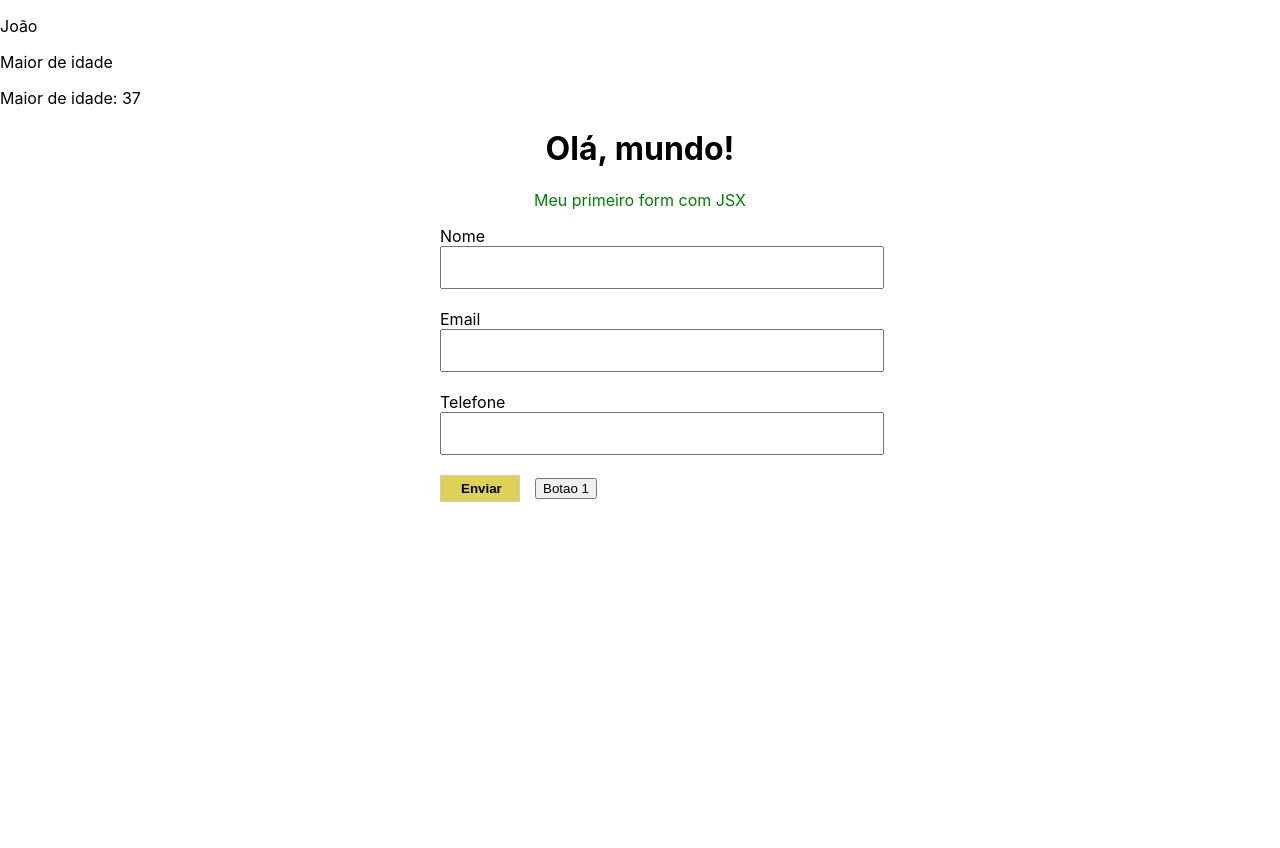
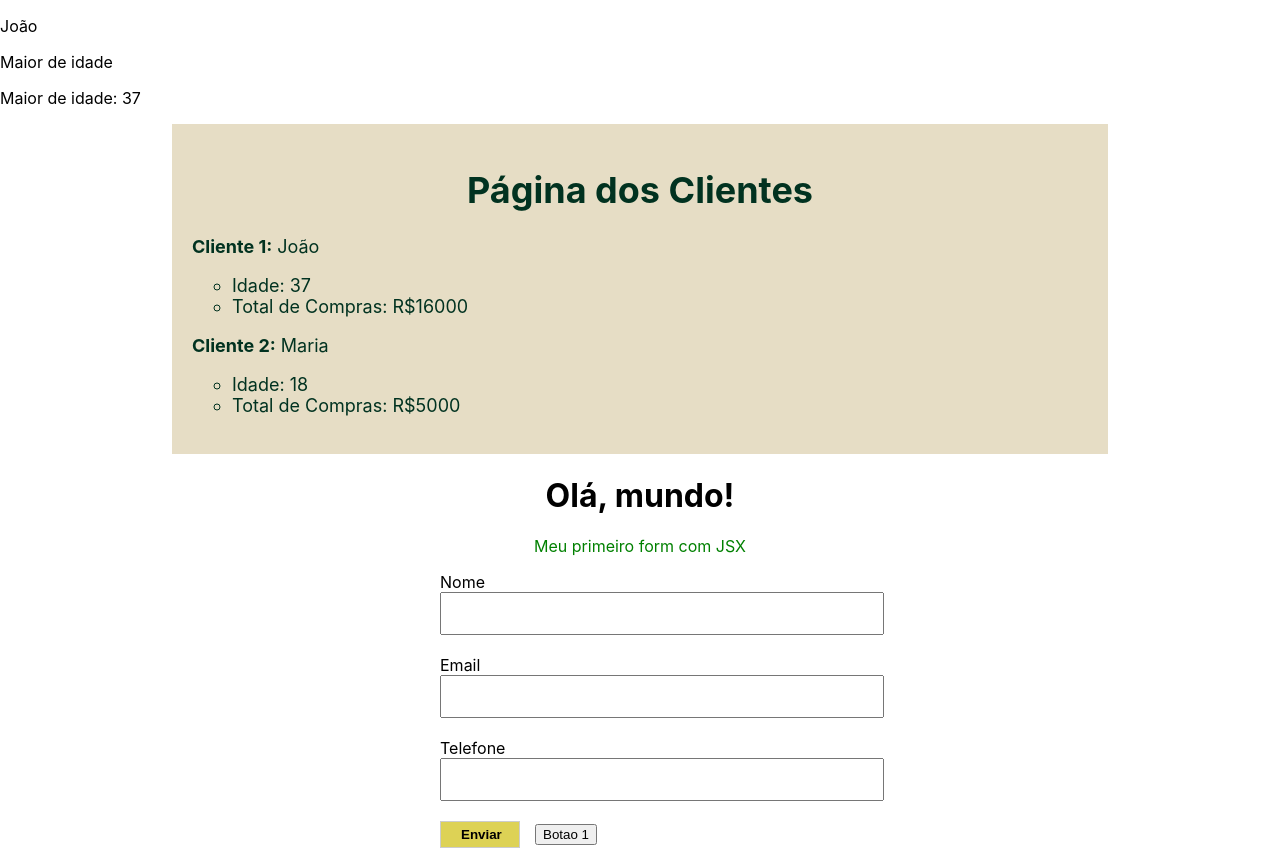
Before and after one commit to rafael-angonese/bons-drinks-resilia, a React (Create React App) app: page / in a window 1280 px wide. Before the commit the page ends 800 px from the top, so only its background shows below. Built offline with nearby package versions, Linux system fonts and the light colour scheme.

Commit message:
:sparkles: feat: created clients list

```diff
--- a/src/App.js
+++ b/src/App.js
@@ -55,6 +55,14 @@ function App() {
     }
   };
 
+  const totalJoao = clienteJoao.compras
+    .map((item) => Number(item.preco))
+    .reduce((a, b) => a + b);
+
+  const totalMaria = clienteMaria.compras
+    .map((item) => Number(item.preco))
+    .reduce((a, b) => a + b);
+
   return (
     <div>
       {/*Utilizamos as chaves para poder passar as variaveis pro JSX*/}
@@ -64,6 +72,33 @@ function App() {
       <p>{clienteJoao.idade >= 18 ? "Maior de idade" : "Menor de idade"}</p>
 
       <p> {checkIdade(clienteJoao.idade)} </p>
+
+      <div
+        style={{
+          fontSize: "18px",
+          width: "70%",
+          margin: "0 auto",
+          color: "#013220",
+          backgroundColor: "#e6ddc5",
+          padding: "20px",
+        }}
+      >
+        <h1 style={{ textAlign: "center" }}>Página dos Clientes</h1>
+        <p>
+          <strong>Cliente 1:</strong> {clienteJoao.nome}
+        </p>
+        <ul style={{ listStyle: "circle" }}>
+          <li>Idade: {clienteJoao.idade}</li>
+          <li>Total de Compras: R${totalJoao}</li>
+        </ul>
+        <p>
+          <strong>Cliente 2:</strong> {clienteMaria.nome}
+        </p>
+        <ul style={{ listStyle: "circle" }}>
+          <li>Idade: {clienteMaria.idade}</li>
+          <li>Total de Compras: R${totalMaria}</li>
+        </ul>
+      </div>
 
       <h1 style={{ textAlign: "center" }}>Olá, mundo!</h1>
 
```
